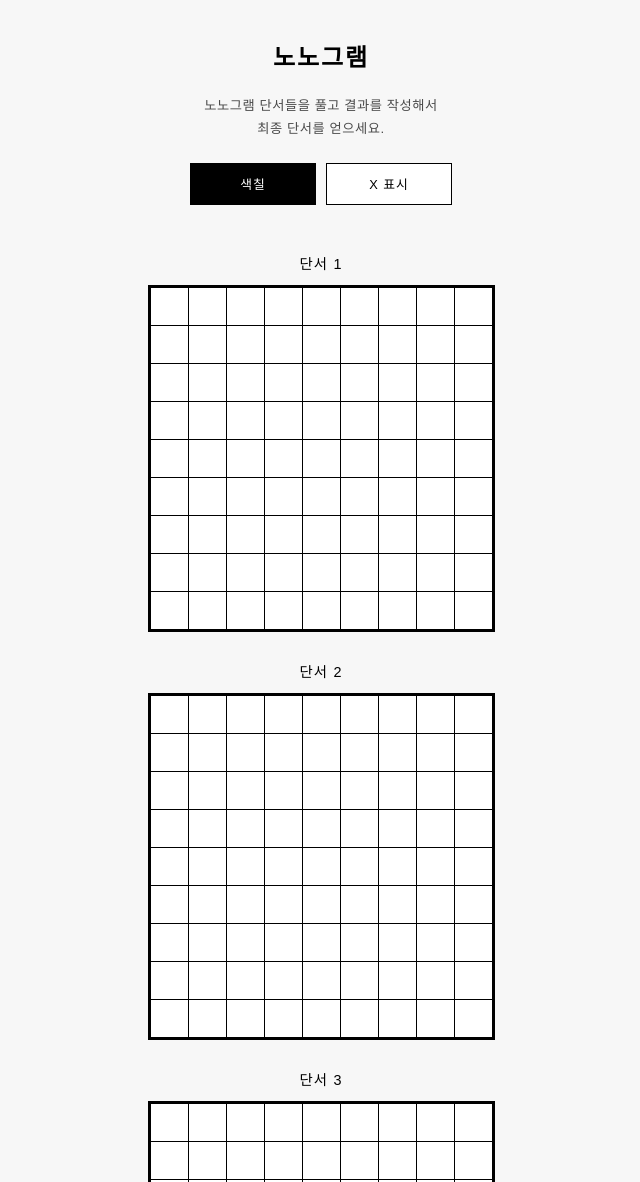
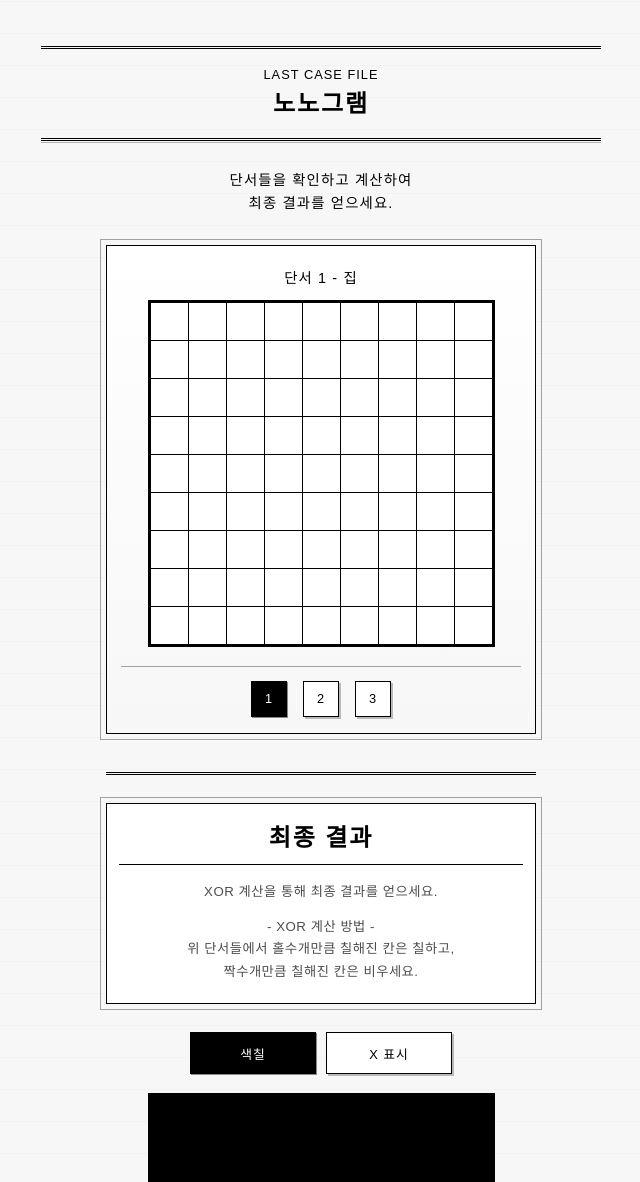
Before and after one commit to jun12jun58/mathnonogram, a plain HTML site: page index.html in a window 1280 px wide. Shown: the top 1182 px of the page, without its empty margins (319-959 px from the left). Drawn offline with Linux system fonts and the light colour scheme.

Commit message:
Refactor index.html structure and styles
Updated the title and modified the layout and styles for various elements, including headers and buttons. Removed old sections and added new ones for clues and results.

```diff
--- a/index.html
+++ b/index.html
@@ -4,7 +4,7 @@
 <head>
   <meta charset="UTF-8">
   <meta name="viewport" content="width=device-width, initial-scale=1.0">
-  <title>XOR 노노그램</title>
+  <title>노노그램</title>
   <style>
     * {
       box-sizing: border-box;
@@ -27,22 +27,30 @@
       padding: 38px 12px 64px;
       color: var(--ink);
       background-color: var(--paper);
-      overflow-x: hidden;
+      background-image: repeating-linear-gradient(0deg,
+          transparent 0,
+          transparent 31px,
+          rgba(0, 0, 0, 0.045) 32px);
+      position: relative;
     }
 
-    body::before,
-    body::after {
-      display: none;
+    .case-header {
+      width: min(100%, 560px);
+      margin: 8px auto 28px;
+      padding: 18px 14px;
+      border-top: 3px double var(--ink);
+      border-bottom: 3px double var(--ink);
+      box-shadow: 0 1px 0 var(--paper), 0 2px 0 rgba(0, 0, 0, 0.28);
     }
 
-    body::before {
-      inset: 18px;
-      transform: rotate(-0.35deg);
+    .case-kicker {
+      margin-bottom: 6px;
+      font-size: 0.8rem;
+      letter-spacing: 0.08em;
     }
 
-    body::after {
-      inset: 26px 12px;
-      transform: rotate(0.25deg);
+    .case-header h2 {
+      margin-bottom: 0;
     }
 
     h2 {
@@ -50,22 +58,81 @@
       color: var(--ink);
       font-size: 1.5rem;
       letter-spacing: 0.08em;
+      line-height: 1.35;
+    }
+
+    .result-header {
+      margin: 0;
     }
 
     h3 {
       display: inline-block;
-      margin: 28px 0 12px;
+      margin: 0 0 12px;
       color: var(--ink);
       font-size: 0.9rem;
       font-weight: normal;
       letter-spacing: 0.08em;
+      line-height: 1.4;
+    }
+
+    h5 {
+      margin: 0;
+    }
+
+    .intro {
+      max-width: 560px;
+      margin: 0 auto;
+      line-height: 1.6;
+    }
+
+    .clue-switcher {
+      width: min(100%, 430px);
+      margin: 30px auto 38px;
+      padding: 22px 14px 16px;
+      border: 1px solid var(--ink);
+      outline: 1px solid rgba(0, 0, 0, 0.35);
+      outline-offset: 5px;
+      background: linear-gradient(var(--paper-light), var(--paper));
+    }
+
+    .clue-viewport {
+      width: 100%;
+      min-width: 0;
+      overflow: hidden;
+    }
+
+    .clue-track {
+      display: flex;
+      transition: transform 320ms ease;
+      will-change: transform;
+    }
+
+    .clue {
+      flex: 0 0 100%;
+      min-width: 0;
+    }
+
+    .clue-buttons {
+      display: flex;
+      justify-content: center;
+      gap: 16px;
+      margin-top: 18px;
+      padding-top: 14px;
+      border-top: 1px solid rgba(0, 0, 0, 0.35);
+    }
+
+    .clue-button {
+      width: 36px;
+      height: 36px;
+      padding: 0;
     }
 
     .controls {
       display: flex;
       justify-content: center;
       gap: 10px;
-      margin-bottom: 19px;
+      flex-wrap: wrap;
+      margin: 28px auto 19px;
     }
 
     button {
@@ -79,6 +146,7 @@
       letter-spacing: 0.08em;
       cursor: pointer;
       transition: color 140ms ease, background-color 140ms ease;
+      box-shadow: 2px 2px 0 rgba(0, 0, 0, 0.25);
     }
 
     button:hover {
@@ -89,10 +157,11 @@
     button.active {
       color: #ffffff;
       background-color: #000000;
+      box-shadow: 1px 1px 0 rgba(0, 0, 0, 0.45);
     }
 
     .grid {
-      --size: min(9.6vw, 37px);
+      --size: clamp(18px, calc((100vw - 50px) / 9), 37px);
       display: grid;
       grid-template-columns: repeat(9, var(--size));
       grid-template-rows: repeat(9, var(--size));
@@ -103,6 +172,10 @@
       width: fit-content;
       margin: auto;
       touch-action: none;
+    }
+
+    .clue-grid {
+      pointer-events: none;
     }
 
     .cell {
@@ -140,22 +213,42 @@
       transform: rotate(-45deg);
     }
 
-    .result {
-      pointer-events: none;
-      border-color: #000000;
+    hr {
+      width: min(430px, 76vw);
+      margin: 38px auto 28px;
+      border: 0 !important;
+      border-top: 3px double #000000 !important;
     }
 
-    hr {
-      width: min(430px, 76vw);
-      margin: 38px auto 0;
-      border: 0 !important;
-      border-top: 1px solid #000000 !important;
+    .result-section {
+      width: min(100%, 430px);
+      margin: 0 auto;
+      padding: 18px 12px 20px;
+      border: 1px solid var(--ink);
+      outline: 1px solid rgba(0, 0, 0, 0.35);
+      outline-offset: 5px;
+      background-color: var(--paper-light);
     }
 
-    h5 {
+    .result-section h2 {
+      margin-bottom: 16px;
+      padding-bottom: 10px;
+      border-bottom: 1px solid var(--ink);
+    }
+
+    .result-section h5 {
       color: rgba(0, 0, 0, 0.7);
       font-weight: normal;
       letter-spacing: 0.04em;
+      line-height: 1.7;
+    }
+
+    .result-section h5+h5 {
+      margin-top: 12px;
+    }
+
+    .footer-note {
+      margin-top: 42px;
       line-height: 1.7;
     }
 
@@ -169,6 +262,10 @@
         gap: 1px;
       }
 
+      .clue-grid {
+        --size: clamp(16px, calc((100vw - 86px) / 9), 37px);
+      }
+
       button {
         width: 118px;
       }
@@ -177,31 +274,49 @@
 </head>
 
 <body>
-  <h2>노노그램</h2>
-  <h5>노노그램 단서들을 풀고 결과를 작성해서<br>최종 단서를 얻으세요.</h5>
+  <header class="case-header">
+    <div class="case-kicker">LAST CASE FILE</div>
+    <h2>노노그램</h2>
+  </header>
+  <h3 class="intro">단서들을 확인하고 계산하여<br>최종 결과를 얻으세요.</h3>
 
+  <div class="clue-switcher" aria-label="고정 단서 전환">
+    <div class="clue-viewport">
+      <div class="clue-track" id="clueTrack">
+        <section class="clue">
+          <h3>단서 1 - 집</h3>
+          <div class="grid clue-grid" id="grid1"></div>
+        </section>
+        <section class="clue">
+          <h3>단서 2 - 나무</h3>
+          <div class="grid clue-grid" id="grid2"></div>
+        </section>
+        <section class="clue">
+          <h3>단서 3 - 표정</h3>
+          <div class="grid clue-grid" id="grid3"></div>
+        </section>
+      </div>
+    </div>
+    <div class="clue-buttons" role="group" aria-label="볼 단서 선택">
+      <button class="clue-button active" type="button" data-clue="0" aria-label="단서 1 보기"
+        aria-selected="true">1</button>
+      <button class="clue-button" type="button" data-clue="1" aria-label="단서 2 보기" aria-selected="false">2</button>
+      <button class="clue-button" type="button" data-clue="2" aria-label="단서 3 보기" aria-selected="false">3</button>
+    </div>
+  </div>
+
+  <hr>
+  <div class="result-section">
+    <h2>최종 결과</h2>
+    <h5>XOR 계산을 통해 최종 결과를 얻으세요.</h5>
+    <h5>- XOR 계산 방법 -<br>위 단서들에서 홀수개만큼 칠해진 칸은 칠하고,<br>짝수개만큼 칠해진 칸은 비우세요.</h5>
+  </div>
   <div class="controls">
     <button id="fillBtn" class="active">색칠</button>
     <button id="xBtn">X 표시</button>
   </div>
-
-  <h3>단서 1</h3>
-  <div class="grid clue-grid" id="grid1"></div>
-
-  <h3>단서 2</h3>
-  <div class="grid clue-grid" id="grid2"></div>
-
-  <h3>단서 3</h3>
-  <div class="grid clue-grid" id="grid3"></div>
-
-  <br>
-  <br>
-  <hr style="border: 1px solid black;">
-  <h3>XOR 결과</h3>
-  <h5>규칙: 홀수개의 칸은 채우고, 짝수개의 칸은 비운다.</h5>
-  <div class="grid result" id="resultGrid"></div>
-  <br>
-  <h4>용인고등학교</h4>
+  <div class="grid" id="interactiveGrid"></div>
+  <h5 class="footer-note">용인고등학교</h5>
 
   <script src="script.js"></script>
 
```
